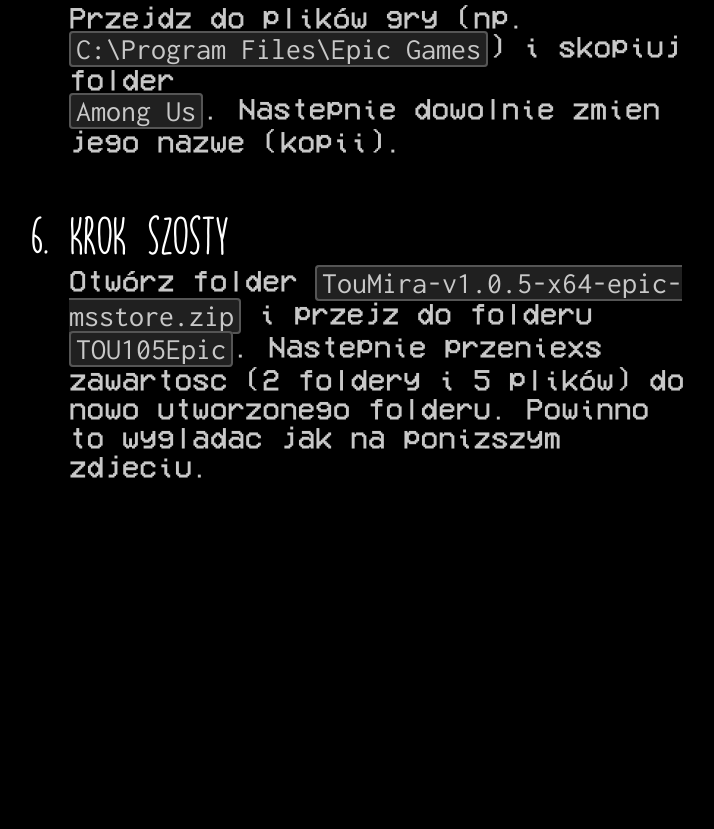
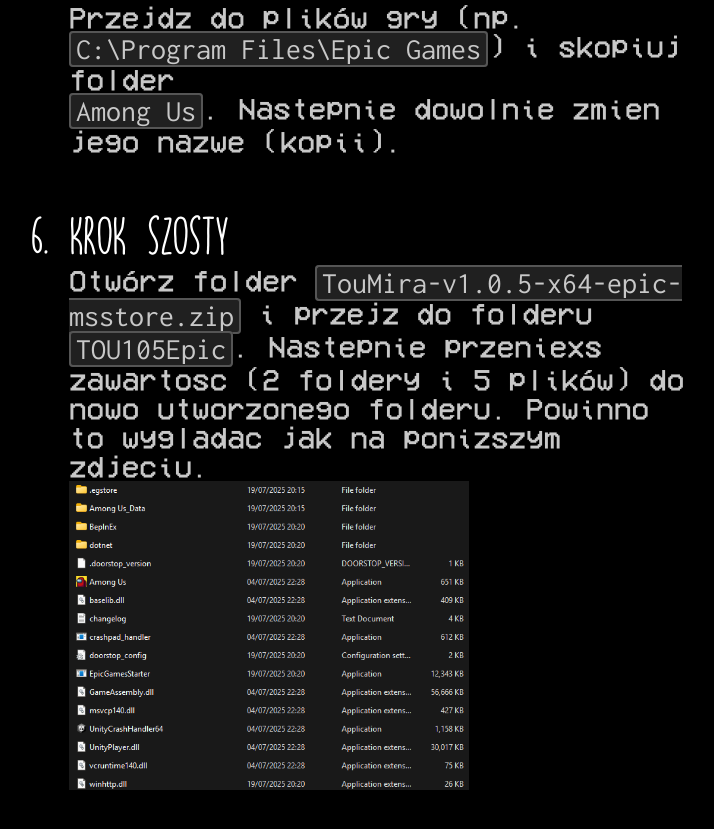
Before and after one commit to TaXi0k/misiadatownofus, a plain HTML site: page tutorialepic.html in a window 1280 px wide. Shown: the part 1625-2454 px from the top of the page, without its empty margins (277-991 px from the left). Before the commit the page ends 2216 px from the top, so only its background shows below. Drawn offline with Linux system fonts and the light colour scheme.

Commit message:
Update tutorialepic.html

```diff
--- a/tutorialepic.html
+++ b/tutorialepic.html
@@ -93,7 +93,7 @@
                 6. Krok szosty
                 <div class="content">
                     Otwórz folder <text class="code">TouMira-v1.0.5-x64-epic-msstore.zip</text> i przejz do folderu <text class="code">TOU105Epic</text>. Nastepnie przeniexs zawartosc (2 foldery i 5 plików) do nowo utworzonego folderu. Powinno to wygladac jak na ponizszym zdjeciu.<br>
-                    <img href="./src/img/obraz_2025-07-25_221239698.png" width="400px" height="auto"></div><br>
+                    <img src="./src/img/obraz_2025-07-25_221239698.png" width="400px" height="auto"></div><br>
                 <!--<div style="width:100%; height:5px; background-color:white;border-radius:2.5px;margin-bottom:50px"></div>
                 <h1>Opcjonalne</h1>
                 1. Wszystkie przedmioty kosmetyczne: <br>
```
